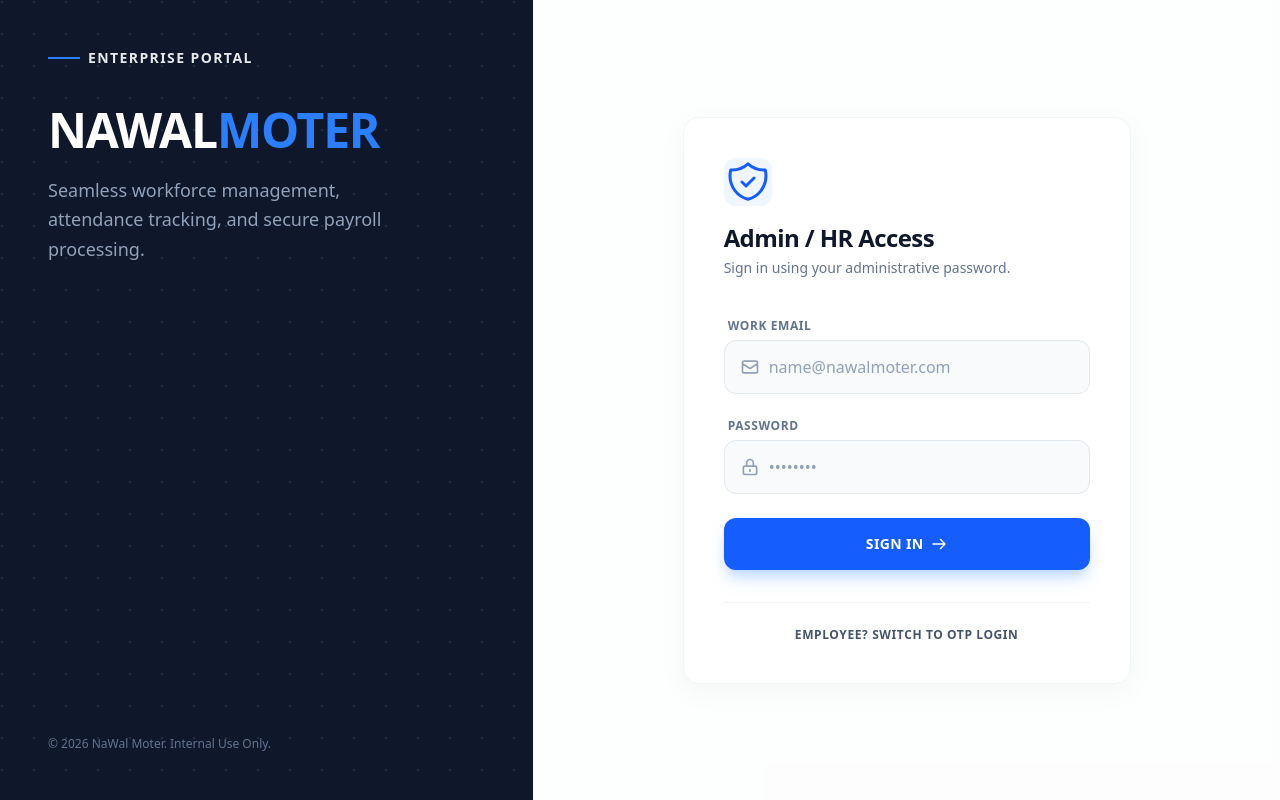
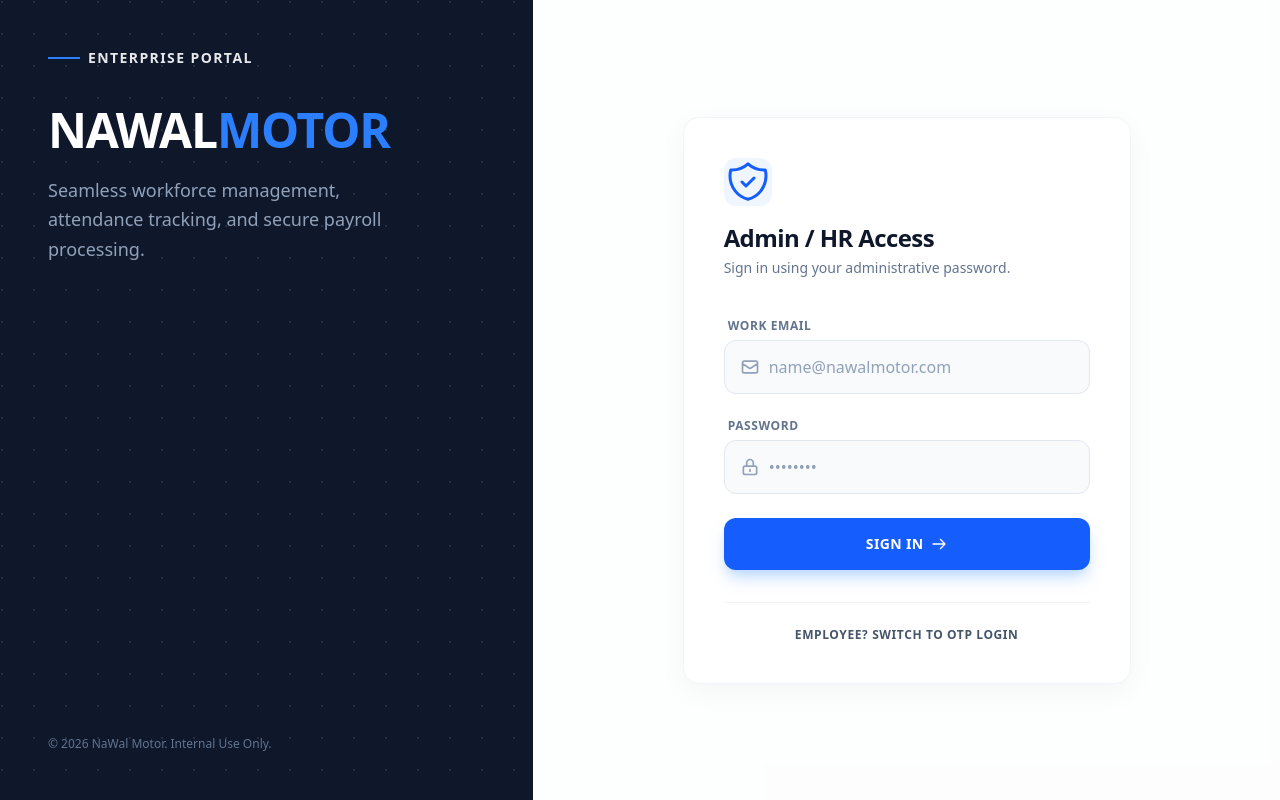
Before and after one commit to yogeshsadgir0005/NavalMoters, a React (Vite) app in the folder client/: page / in a window 1280 px wide. Built offline with nearby package versions, Linux system fonts and the light colour scheme; the HTML template or start-up script is replaced by a standard one.

Commit message:
moters to motors

```diff
--- a/client/index.html
+++ b/client/index.html
@@ -4,7 +4,7 @@
     <meta charset="UTF-8" />
     <link rel="icon" type="image/svg+xml" href="/vite.svg" />
     <meta name="viewport" content="width=device-width, initial-scale=1.0" />
-    <title>Nawal Moters</title>
+    <title>Nawal Motors</title>
   </head>
   <body>
     <div id="root"></div>
--- a/client/src/components/Layout.jsx
+++ b/client/src/components/Layout.jsx
@@ -13,7 +13,7 @@ const Layout = ({ children }) => {
           <div className="flex items-center gap-2">
             <span className="w-1 h-5 bg-blue-600 rounded-full"></span>
             <h2 className="text-sm font-bold text-slate-500 uppercase tracking-[0.2em]">
-              NaWal Moter <span className="text-slate-300 mx-1">|</span> Enterprise Portal
+              NaWal Motor <span className="text-slate-300 mx-1">|</span> Enterprise Portal
             </h2>
           </div>
 
--- a/client/src/components/Sidebar.jsx
+++ b/client/src/components/Sidebar.jsx
@@ -56,7 +56,7 @@ const Sidebar = () => {
       {/* Brand Header */}
       <div className="h-20 flex items-center px-6 border-b border-slate-800 bg-slate-900">
         <h1 className="text-xl font-extrabold tracking-tighter text-white">
-          NAWAL<span className="text-blue-500">MOTER</span>
+          NAWAL<span className="text-blue-500">MOTOR</span>
         </h1>
       </div>
 
--- a/client/src/pages/Login.jsx
+++ b/client/src/pages/Login.jsx
@@ -63,7 +63,7 @@ const Login = () => {
                 <span className="w-8 h-0.5 bg-blue-500"></span> Enterprise Portal
             </div>
             <h1 className="text-5xl font-extrabold text-white tracking-tight leading-tight">
-                NAWAL<span className="text-blue-500">MOTER</span>
+                NAWAL<span className="text-blue-500">MOTOR</span>
             </h1>
             <p className="text-slate-400 mt-4 max-w-sm text-lg leading-relaxed">
                 Seamless workforce management, attendance tracking, and secure payroll processing.
@@ -71,7 +71,7 @@ const Login = () => {
         </div>
 
         <div className="relative z-10 text-slate-500 text-xs font-medium">
-            © {new Date().getFullYear()} NaWal Moter. Internal Use Only.
+            © {new Date().getFullYear()} NaWal Motor. Internal Use Only.
         </div>
       </div>
 
@@ -115,7 +115,7 @@ const Login = () => {
                   required
                   disabled={loginMethod === 'otp' && otpSent}
                   className="w-full pl-11 pr-4 py-3.5 bg-slate-50 border border-slate-200 rounded-xl text-slate-900 font-medium focus:bg-white focus:ring-2 focus:ring-blue-500 focus:border-blue-500 outline-none transition-all placeholder:text-slate-400 disabled:opacity-60 disabled:cursor-not-allowed"
-                  placeholder="name@nawalmoter.com"
+                  placeholder="name@nawalmotor.com"
                   value={email}
                   onChange={(e) => setEmail(e.target.value)}
                 />
```
Also changed, not shown: 1 other file (tests, documents, lock files or other folders).
